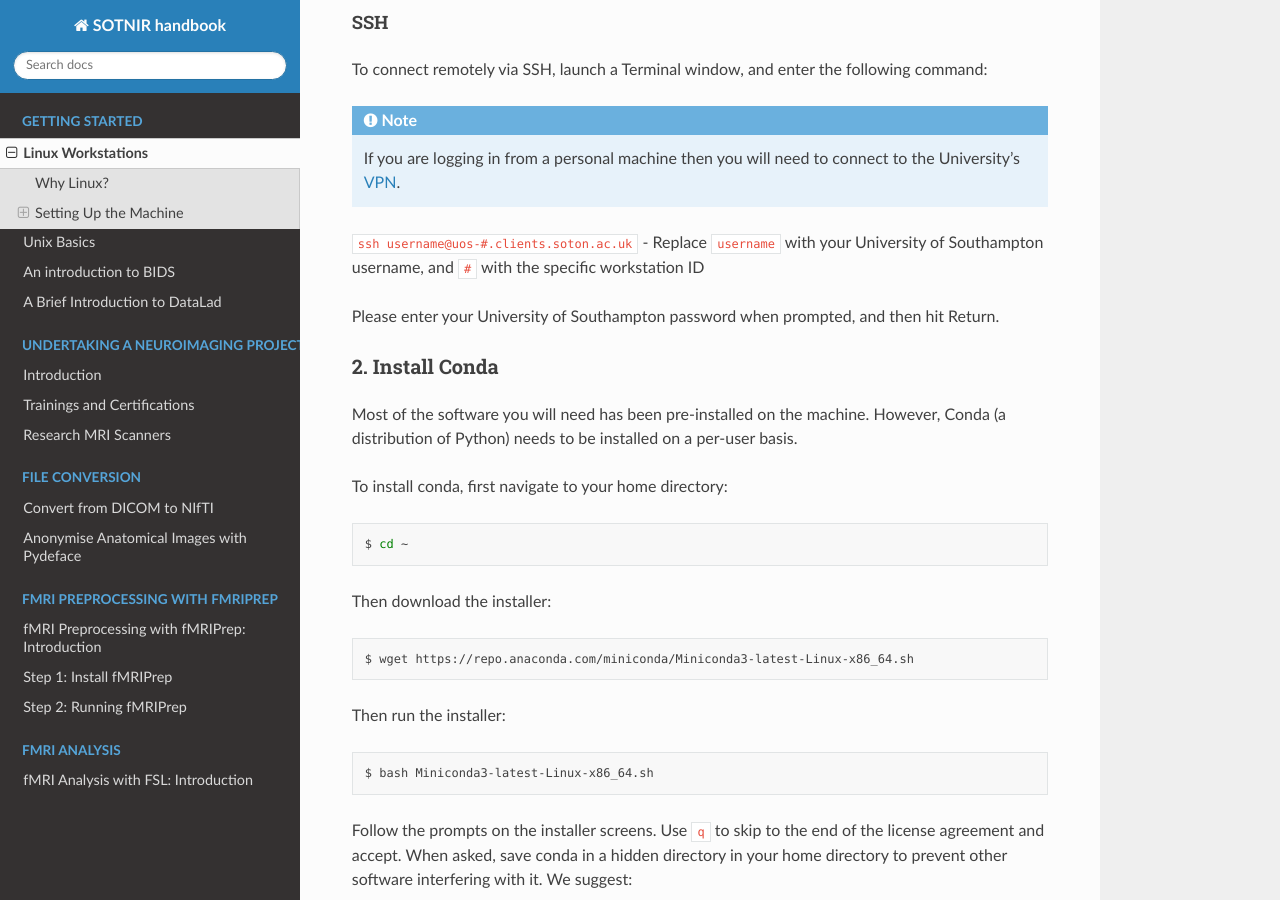
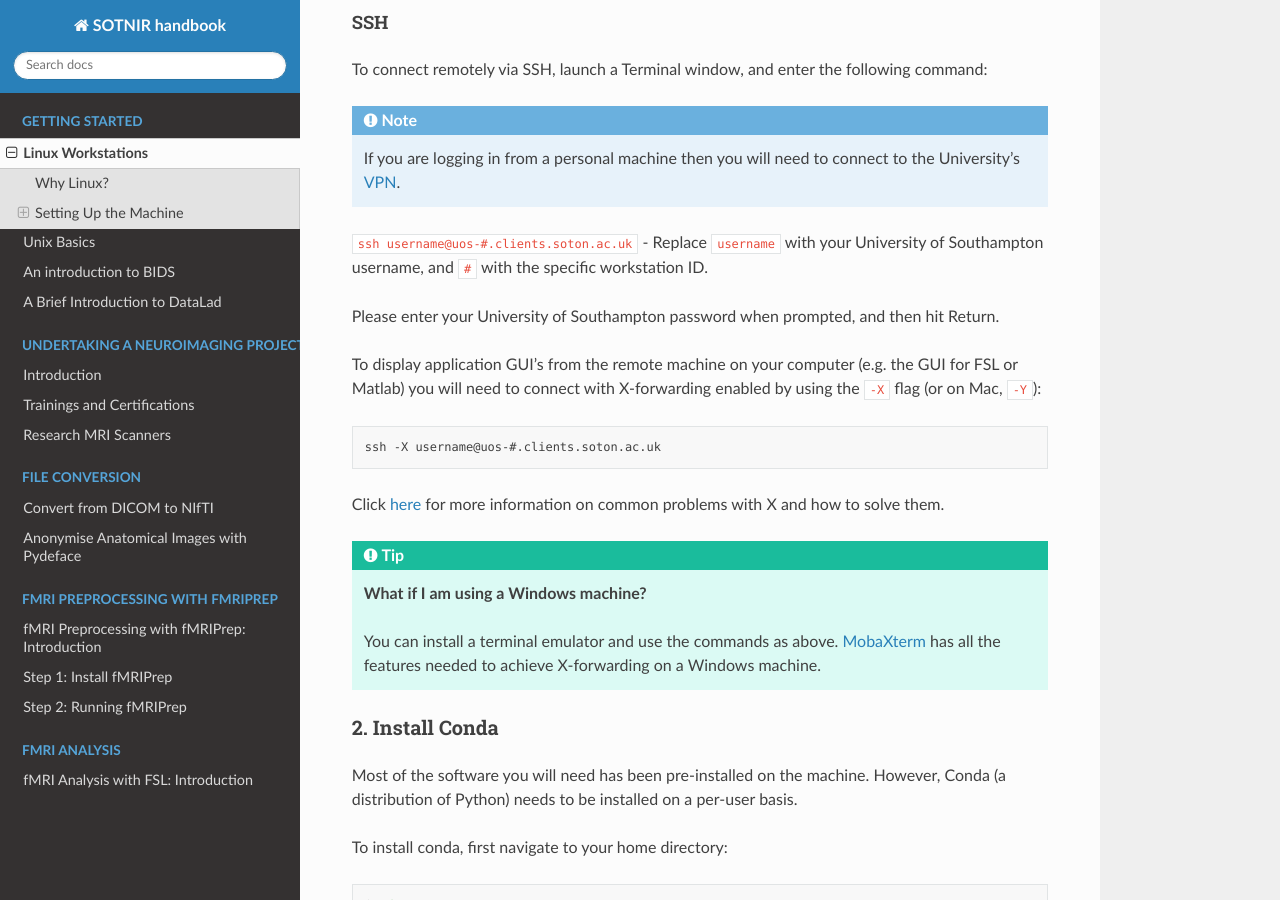
Before and after one commit to nhuneke/sotnir-handbook, a Sphinx documentation site: the page built from docs/getting-started/linux-machines.rst, in a window 1280 px wide and 900 px high, scrolled down 1507 px. Built offline with Sphinx 7.4.7 and the Read the Docs theme 2.0.0, drawn with Linux system fonts in a browser that asks for light colours; pages that are not in the unit, such as notebooks, are missing from menus; some of the changed text lies outside the part shown.

Commit message:
Update linux machines page to include X-forwarding instructions

```diff
--- a/docs/getting-started/linux-machines.rst
+++ b/docs/getting-started/linux-machines.rst
@@ -68,9 +68,25 @@ To connect remotely via SSH, launch a Terminal window, and enter the following c
     If you are logging in from a personal machine then you will need to connect to
     the University's `VPN <https://knowledgenow.soton.ac.uk/Articles/KB0011610>`_.
 
-``ssh username@uos-#.clients.soton.ac.uk`` - Replace ``username`` with your University of Southampton username, and ``#`` with the specific workstation ID
+``ssh username@uos-#.clients.soton.ac.uk`` - Replace ``username`` with your University of Southampton username, and ``#`` with the specific workstation ID.
 
 Please enter your University of Southampton password when prompted, and then hit Return.
+
+To display application GUI's from the remote machine on your computer (e.g. the GUI for FSL or Matlab) you will need to connect with X-forwarding enabled by using
+the ``-X`` flag (or on Mac, ``-Y``):
+
+.. code-block:: bash
+
+    ssh -X username@uos-#.clients.soton.ac.uk
+
+Click `here <https://knowledgenow.soton.ac.uk/Articles/KB0011734>`_ for more information on common problems with X and how to solve them.
+
+.. tip::
+
+    **What if I am using a Windows machine?**
+
+    You can install a terminal emulator and use the commands as above. `MobaXterm <https://mobaxterm.mobatek.net/>`_ has all the features needed to achieve
+    X-forwarding on a Windows machine.
 
 2. Install Conda
 =================
```
Also changed, not shown: other parts of docs/getting-started/linux-machines.rst (+0 -4 lines).
